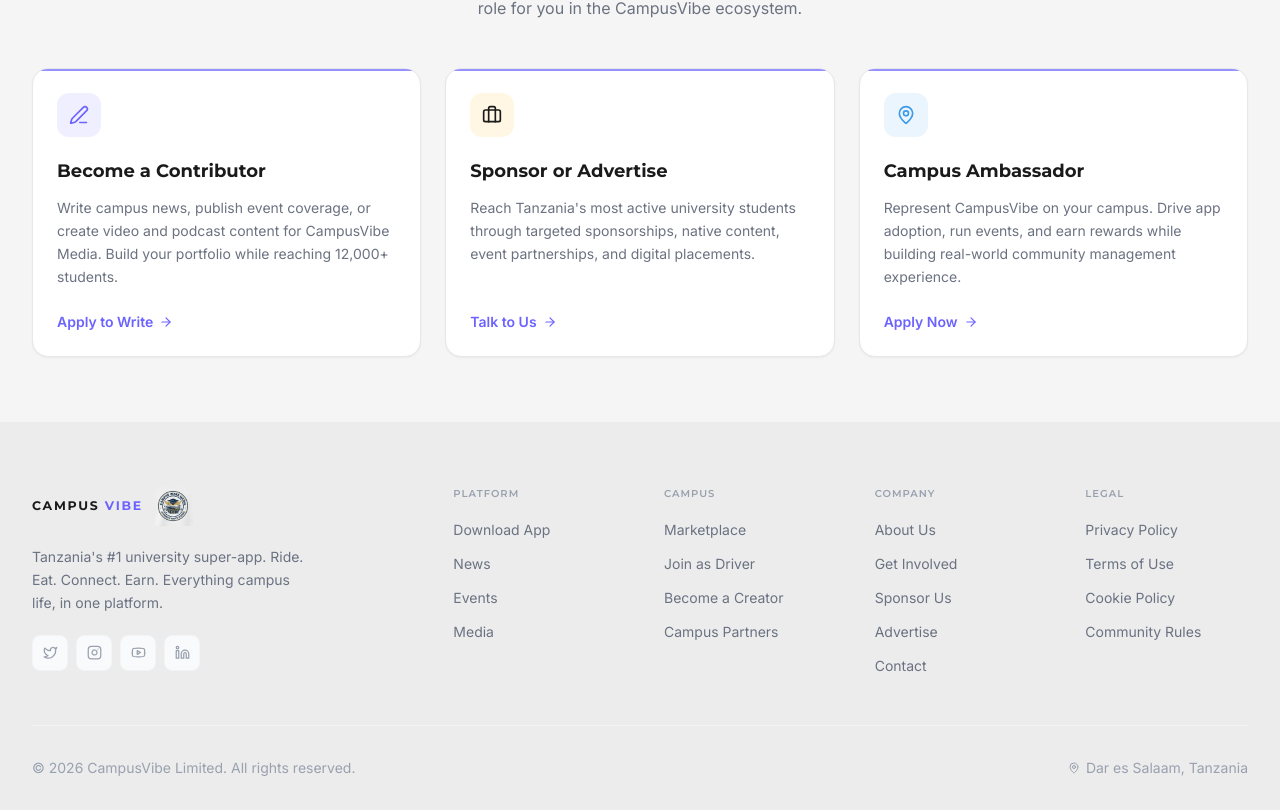
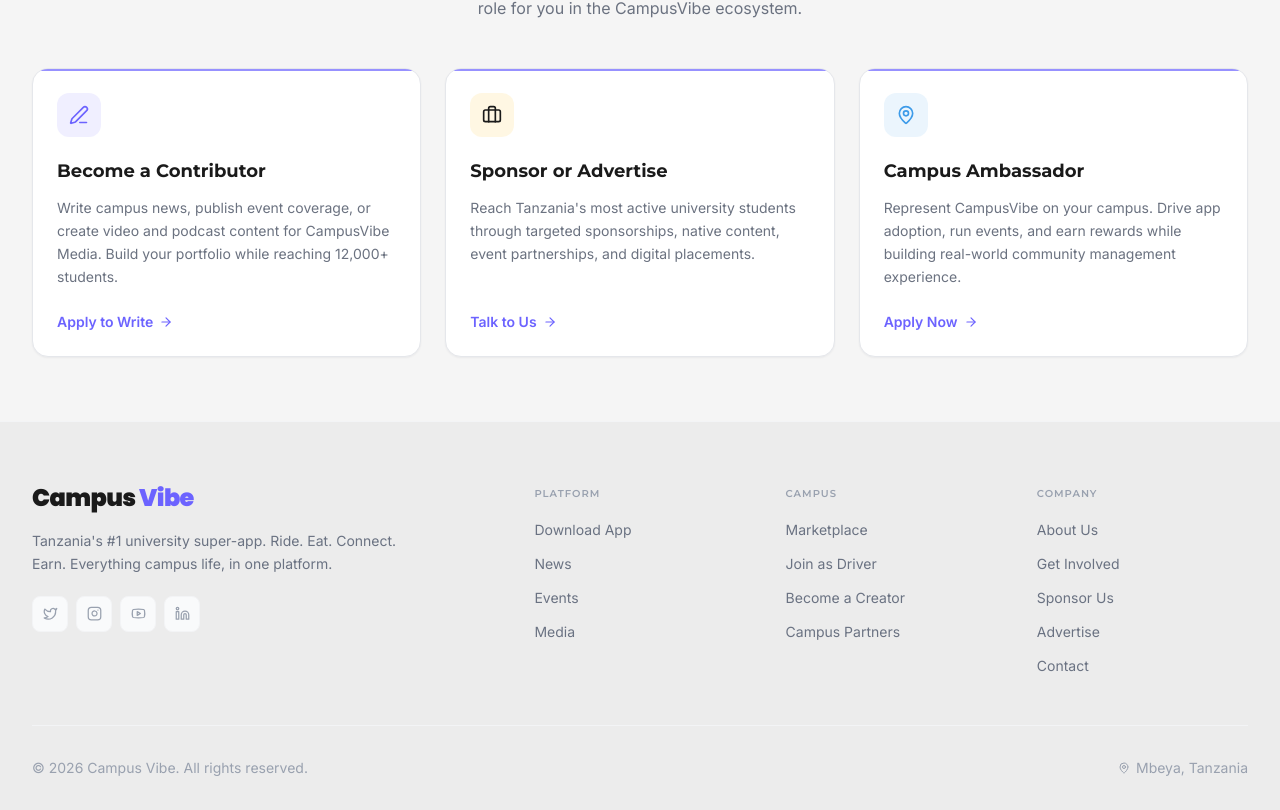
Before and after one commit to Stark-Priver/campusvibe, a Next.js app in the folder campusvibe/: page / in a window 1280 px wide. Shown: the part 5262-6072 px from the top of the page. Built offline with nearby package versions, Linux system fonts and the light colour scheme.

Commit message:
style: 00000763.meta, page.js (+42 more) [2026-03-17 12:11:35]

```diff
--- a/campusvibe/src/components/layout/Footer.tsx
+++ b/campusvibe/src/components/layout/Footer.tsx
@@ -1,5 +1,4 @@
 import Link from "next/link"
-import Image from "next/image"
 import { Twitter, Instagram, Youtube, Linkedin, MapPin } from "lucide-react"
 
 const footerLinks = {
@@ -22,12 +21,6 @@
     { label: "Advertise", href: "/get-involved" },
     { label: "Contact", href: "/get-involved" },
   ],
-  Legal: [
-    { label: "Privacy Policy", href: "#" },
-    { label: "Terms of Use", href: "#" },
-    { label: "Cookie Policy", href: "#" },
-    { label: "Community Rules", href: "#" },
-  ],
 }
 
 const socials = [
@@ -40,27 +33,19 @@
 export default function Footer() {
   return (
     <footer className="bg-[#ECECEC] text-dark border-t border-gray-100">
-      <div className="max-w-7xl mx-auto px-4 sm:px-6 lg:px-8 pt-16 pb-8">
+      <div className="max-w-7xl mx-auto px-4 sm:px-6 lg:px-8 pt-12 sm:pt-16 pb-8">
 
         {/* ── Top Grid ── */}
-        <div className="grid grid-cols-1 md:grid-cols-2 lg:grid-cols-6 gap-12 pb-12 border-b border-gray-100">
+        <div className="grid grid-cols-2 md:grid-cols-2 lg:grid-cols-5 gap-8 sm:gap-10 pb-10 sm:pb-12 border-b border-gray-100">
 
           {/* Brand column */}
-          <div className="lg:col-span-2 space-y-5">
-            <Link href="/" className="flex items-center gap-2.5 w-fit group">
-              <span className="font-section font-bold uppercase tracking-[0.14em] text-[0.72rem] sm:text-[0.78rem] text-gray-700 leading-none">
-                <span className="text-dark">Campus</span>{" "}
-                <span className="text-brand">Vibe</span>
+          <div className="col-span-2 lg:col-span-2 space-y-4 sm:space-y-5">
+            <Link href="/" className="inline-flex items-center w-fit group">
+              <span className="font-heading font-black text-xl sm:text-2xl text-dark leading-none tracking-tight">
+                Campus <span className="text-brand">Vibe</span>
               </span>
-              <Image
-                src="/media/logo.jpeg"
-                alt="CampusVibe"
-                width={180}
-                height={42}
-                className="h-10 w-auto rounded-sm"
-              />
             </Link>
-            <p className="text-gray-500 text-sm leading-relaxed max-w-[280px] font-body">
+            <p className="text-gray-500 text-sm leading-relaxed max-w-sm font-body">
               Tanzania&apos;s #1 university super-app. Ride. Eat. Connect. Earn.{" "}
               Everything campus life, in one platform.
             </p>
@@ -80,7 +65,7 @@
 
           {/* Link columns */}
           {Object.entries(footerLinks).map(([category, links]) => (
-            <div key={category}>
+            <div key={category} className="col-span-1">
               <h4 className="font-section font-semibold text-[10px] uppercase tracking-widest text-gray-400 mb-4">
                 {category}
               </h4>
@@ -103,11 +88,11 @@
         {/* ── Bottom Row ── */}
         <div className="pt-8 flex flex-col sm:flex-row items-center justify-between gap-3">
           <p className="text-gray-400 text-sm font-body">
-            &copy; {new Date().getFullYear()} CampusVibe Limited. All rights reserved.
+            &copy; {new Date().getFullYear()} Campus Vibe. All rights reserved.
           </p>
           <div className="flex items-center gap-1.5 text-gray-400 text-sm font-body">
             <MapPin size={12} />
-            <span>Dar es Salaam, Tanzania</span>
+            <span>Mbeya, Tanzania</span>
           </div>
         </div>
 
```
